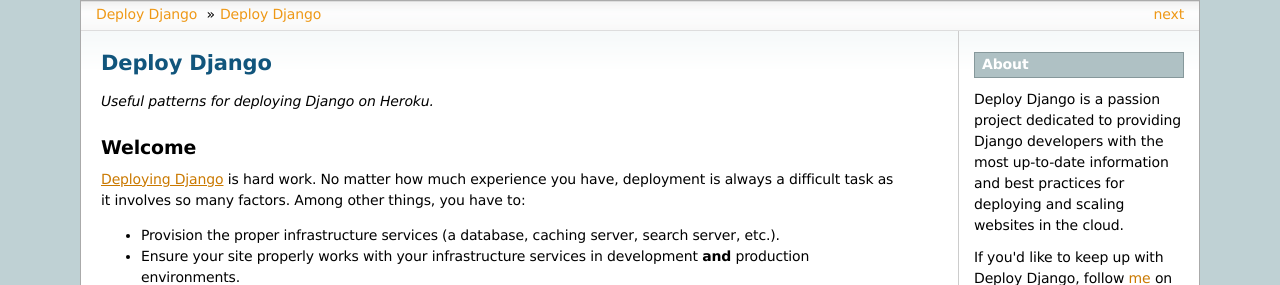
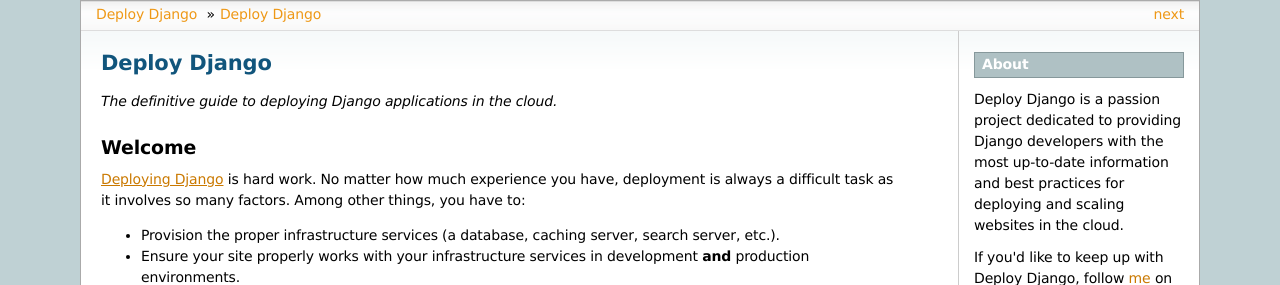
Before and after one commit to perryyo/deploydjango.com, a Sphinx documentation site: the page built from source/index.rst, in a window 1280 px wide. Shown: the top 285 px of the page. Built offline with Sphinx 7.4.7, drawn with Linux system fonts in a browser that asks for light colours.

Commit message:
New subtitle.

```diff
--- a/source/index.rst
+++ b/source/index.rst
@@ -1,7 +1,7 @@
 Deploy Django
 =============
 
-*Useful patterns for deploying Django on Heroku.*
+*The definitive guide to deploying Django applications in the cloud.*
 
 
 Welcome
```
